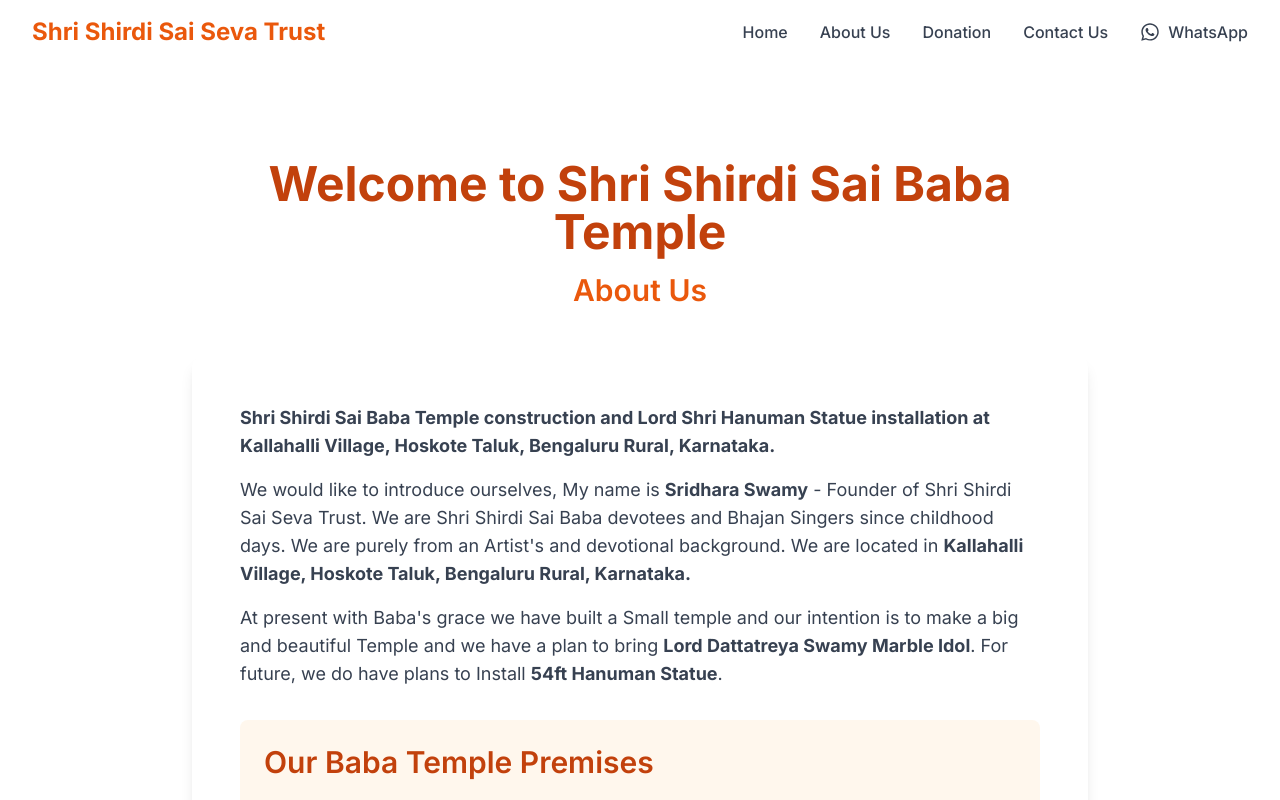
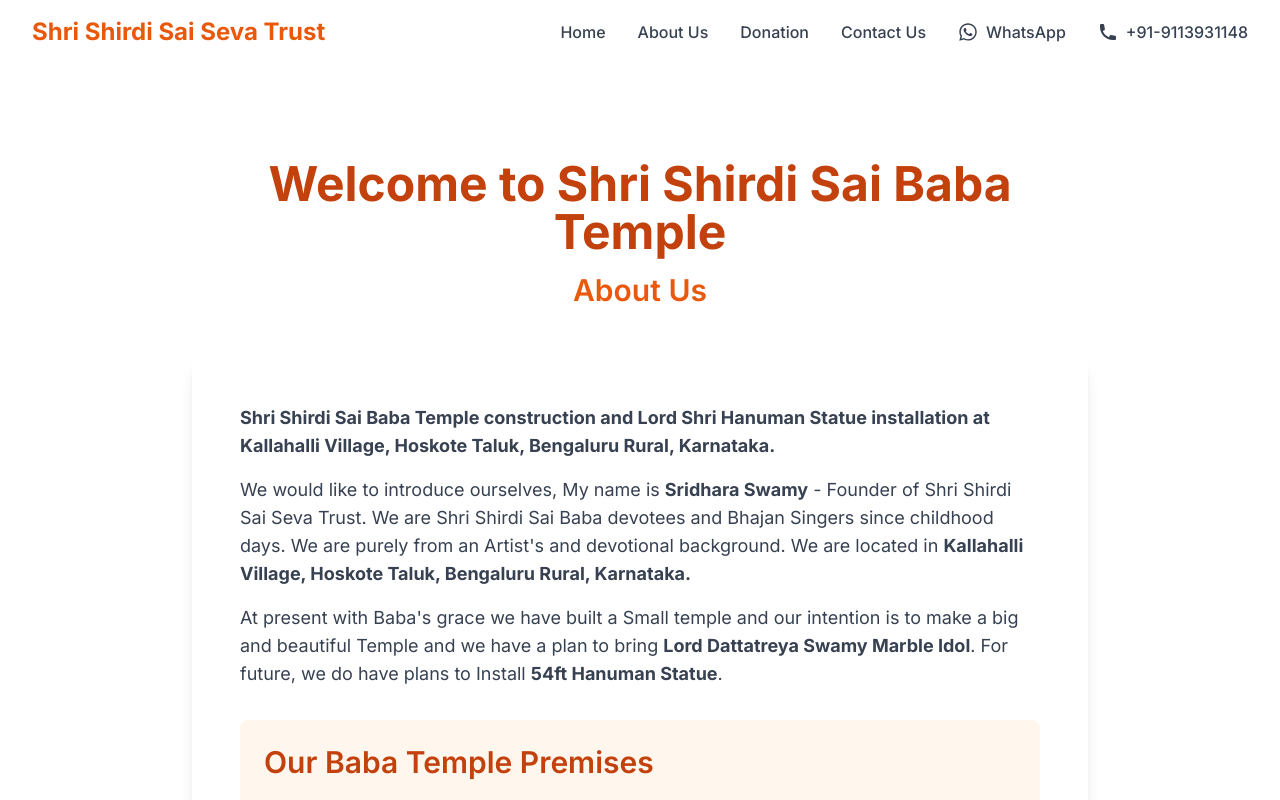
Before and after one commit to mazakmein-cmyk/sai, a Next.js app: page /about-us in a window 1280 px wide. Shown: the top 800 px of the page. Built offline with nearby package versions, Linux system fonts and the light colour scheme.

Commit message:
Add phone number to header

```diff
--- a/components/Header.tsx
+++ b/components/Header.tsx
@@ -2,7 +2,7 @@
 
 import { useState, useEffect } from 'react'
 import Link from 'next/link'
-import { HiMenu, HiX } from 'react-icons/hi'
+import { HiMenu, HiX, HiPhone } from 'react-icons/hi'
 import { FaWhatsapp } from 'react-icons/fa'
 import { NAV_ITEMS, SITE_CONFIG } from '@/lib/constants'
 
@@ -20,11 +20,10 @@ export default function Header() {
 
   return (
     <header
-      className={`fixed top-0 left-0 right-0 z-50 transition-all duration-300 ${
-        isScrolled
-          ? 'bg-white shadow-md'
-          : 'bg-white/95 backdrop-blur-sm'
-      }`}
+      className={`fixed top-0 left-0 right-0 z-50 transition-all duration-300 ${isScrolled
+        ? 'bg-white shadow-md'
+        : 'bg-white/95 backdrop-blur-sm'
+        }`}
     >
       <nav className="container-custom section-padding py-4">
         <div className="flex items-center justify-between">
@@ -55,6 +54,14 @@ export default function Header() {
             >
               <FaWhatsapp className="w-5 h-5" />
               <span>WhatsApp</span>
+            </a>
+            <a
+              href={`tel:${SITE_CONFIG.contact.phone}`}
+              className="flex items-center gap-2 text-gray-700 hover:text-saffron-600 font-medium transition-colors duration-200"
+              aria-label="Call us"
+            >
+              <HiPhone className="w-5 h-5" />
+              <span>{SITE_CONFIG.contact.displayPhone}</span>
             </a>
           </div>
 
@@ -97,6 +104,15 @@ export default function Header() {
                 <FaWhatsapp className="w-5 h-5" />
                 <span>WhatsApp</span>
               </a>
+              <a
+                href={`tel:${SITE_CONFIG.contact.phone}`}
+                className="flex items-center gap-2 text-gray-700 hover:text-saffron-600 font-medium transition-colors duration-200 pt-2"
+                aria-label="Call us"
+                onClick={() => setIsMenuOpen(false)}
+              >
+                <HiPhone className="w-5 h-5" />
+                <span>{SITE_CONFIG.contact.displayPhone}</span>
+              </a>
             </div>
           </div>
         )}
--- a/lib/constants.ts
+++ b/lib/constants.ts
@@ -22,6 +22,10 @@ export const SITE_CONFIG = {
   whatsapp: {
     url: 'https://api.whatsapp.com/send/?phone=919113931148&text&type=phone_number&app_absent=0',
   },
+  contact: {
+    phone: '+919113931148',
+    displayPhone: '+91-9113931148',
+  },
 } as const
 
 export const NAV_ITEMS = [
```
